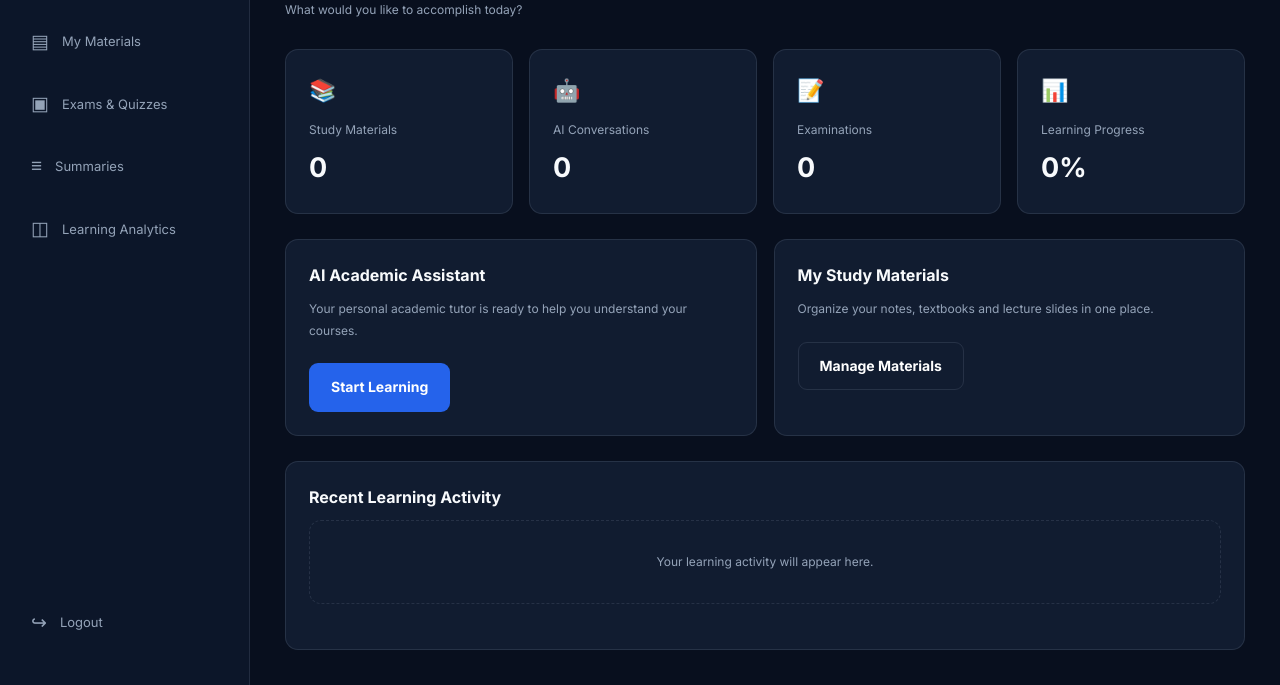
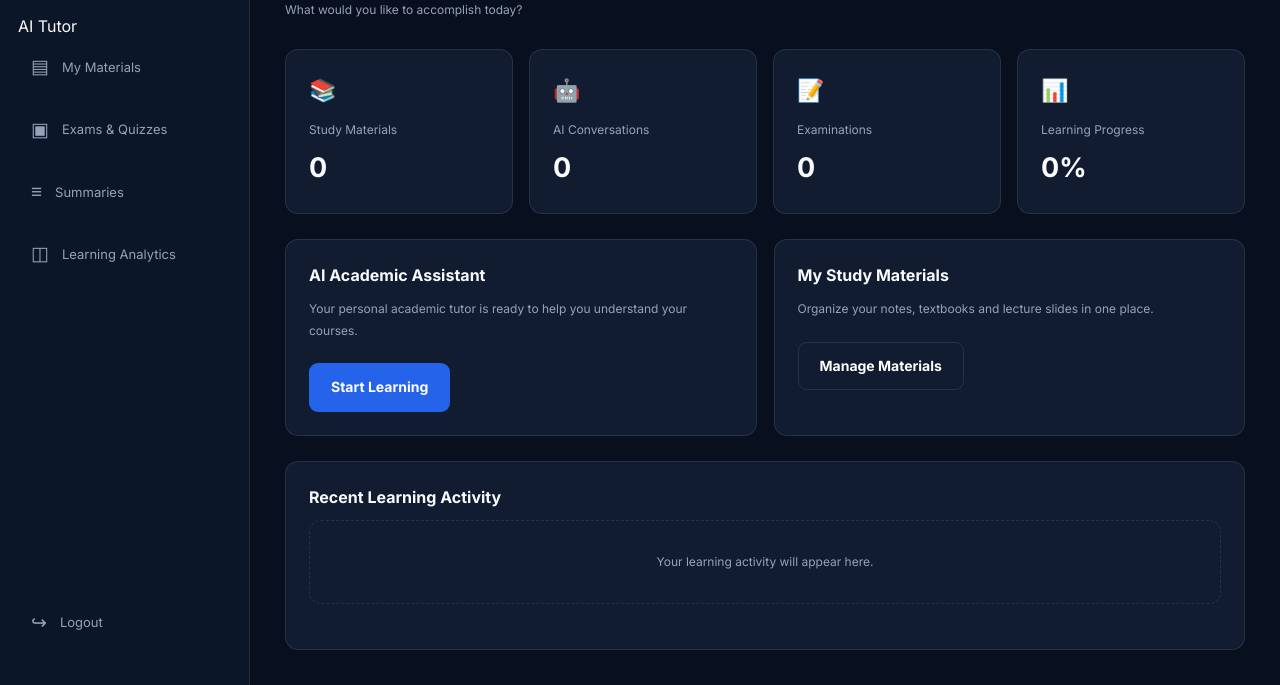
Before and after one commit to IsraelClout/StudyMind, a website: page dashboard.html in a window 1280 px wide. Shown: the part 251-936 px from the top of the page. Drawn offline with Linux system fonts and the light colour scheme.

Commit message:
Update dashboard.html

```diff
--- a/dashboard.html
+++ b/dashboard.html
@@ -22,6 +22,7 @@
 
         <a class="side-link" href="#" data-feature="tutor">
             <span>✧</span> AI Tutor
+            <a href="/tutor.html">AI Tutor</a>
         </a>
 
         <a class="side-link" href="#" data-feature="materials">
```
